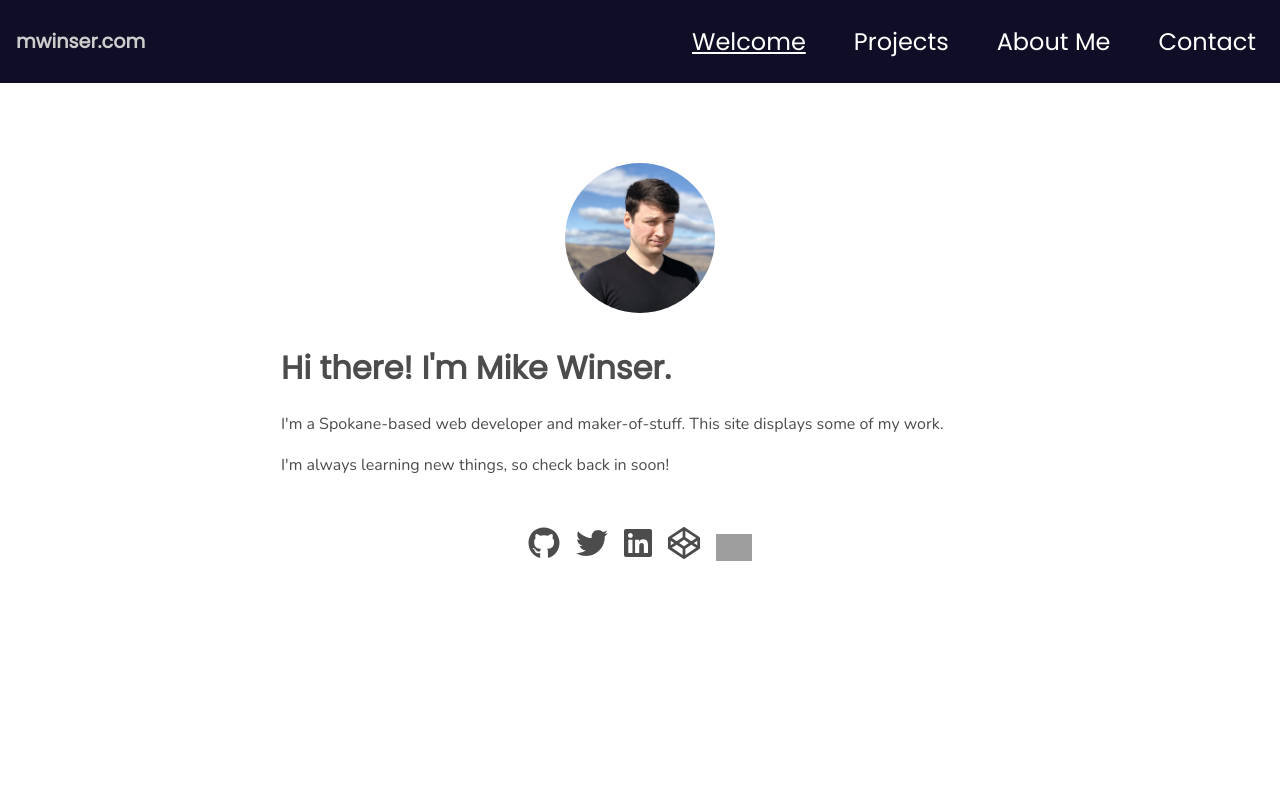
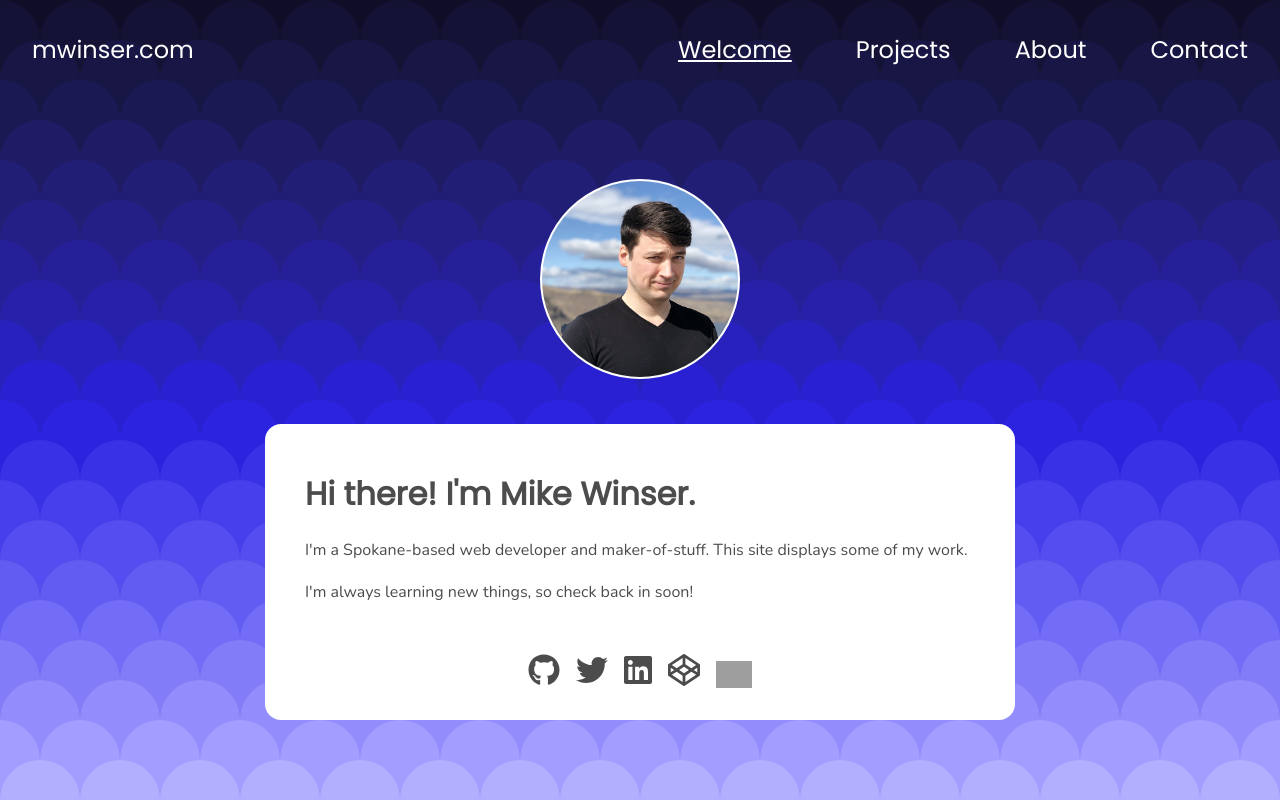
Before and after one commit to mwinser/portfolio, a React (Create React App) app: page / in a window 1280 px wide. Built offline with nearby package versions, Linux system fonts and the light colour scheme; grey boxes are pictures that could not be loaded.

Commit message:
style changes

```diff
--- a/src/App.css
+++ b/src/App.css
@@ -7,6 +7,8 @@
 
 html, body{
   background-color: white;
+  background: url("/src/Dragon-Scales.svg");
+  /* background by SVGBackgrounds.com */
   font-family: 'Poppins', sans-serif;
   overflow-x: hidden;
   height: 100vh;
@@ -25,18 +27,17 @@ p{
   font-family: 'Nunito', sans-serif;
 }
 nav{
-  background-color: rgba(15,14,38,1);
+  background-color: rgba(15,14,38,0);
   width: 100vw;
   display: flex;
   justify-content: space-between;
-  color: #CCC;
+  color: white;
   align-items: center;
 }
 #titlebar{
-  font-size: 1.2rem;
-  font-weight: bold;
+  font-size: 1.5rem;
   padding: .5rem;
-  padding-left: 1rem;
+  padding-left: 2rem;
 
 }
 
@@ -53,7 +54,7 @@ nav i {
 }
 
 .ex {
-  stroke:#CCC;
+  stroke:white;
   stroke-width:3;
   stroke-linecap: round;
   transition: transform ease-in-out .5s;
@@ -85,7 +86,7 @@ nav ul {
     width: 50%;
     background: rgba(15,14,38,1);
     margin: 0;
-    padding-left: 0;
+    padding-left: 1rem;
     opacity: 0;
     flex-direction: column;
     z-index: 1;
@@ -121,12 +122,13 @@ nav ul li:hover {
 }
 
 #img-frame{
-    width: 150px;
-    height: 150px;
+    width: 200px;
+    height: 200px;
     background-size: cover;
     background-position: 90% 0;
     background-image:url('Profile.webp');
     border-radius: 50%;
+    border: 2px solid white;
     margin: auto;
 
 }
@@ -160,7 +162,7 @@ nav ul li:hover {
 .project-tile{
   padding: 0;
   height: 285px;
-  width: 250px;
+  width: 285px;
   margin: 2rem;
   border-radius: 32px;
   box-shadow: 10px 10px 10px 0px rgba(0,0,0,.1);
@@ -212,9 +214,11 @@ nav ul li:hover {
 .text-tile{
   font-size: 1rem;
   line-height: 1.6rem;
-  padding: 1rem 1rem;
+  padding: 2rem 2.5rem;
+  border-radius: 1rem;
   max-width: 750px;
-  margin: 0 auto;
+  margin: 2em auto;
+  background: white;
 
 }
 .text-tile h1{
@@ -242,13 +246,7 @@ li p {
   margin-top: 2em;
 }
 .skills-card {
-  color: white;
-  width: 275px;
-  height: 275px;
-  margin: 1rem .5rem;
-  background: rgba(15,14,38,1);
-  padding: 0.5rem 3rem;
-  border-radius: 1rem;
+
   line-height: 2rem;
 }
 
@@ -275,6 +273,7 @@ nav ul.nav-open{
 nav ul li {
     width: auto;
     font-size: 1.2rem;
+    padding: .5rem
 }
 nav i {
     display: none;
@@ -300,6 +299,7 @@ nav i {
   }
   nav ul li {
     font-size: 1.5rem;
+    padding: 2rem;
   }
   .project-desc p {
     font-size: 1rem;
--- a/src/components/navbar.jsx
+++ b/src/components/navbar.jsx
@@ -30,7 +30,7 @@ export default function Navbar(){
         <ul className= {isMenuOpen ? 'nav-open': null}>
             <Link to={ROUTES.WELCOME}><li className={location.pathname===ROUTES.WELCOME? 'current' : null}>Welcome</li></Link>
             <Link to={ROUTES.PROJECTS}><li className={location.pathname===ROUTES.PROJECTS? 'current' : null}>Projects</li></Link>
-            <Link to={ROUTES.ABOUT}><li className={location.pathname===ROUTES.ABOUT? 'current' : null}>About Me</li></Link>
+            <Link to={ROUTES.ABOUT}><li className={location.pathname===ROUTES.ABOUT? 'current' : null}>About</li></Link>
             <Link to={ROUTES.CONTACT}><li className={location.pathname===ROUTES.CONTACT? 'current' : null}>Contact</li></Link>
         </ul>
     </nav>
```
Also changed, not shown: src/Dragon-Scales.svg (added), 1 other file (tests, documents, lock files or other folders).
